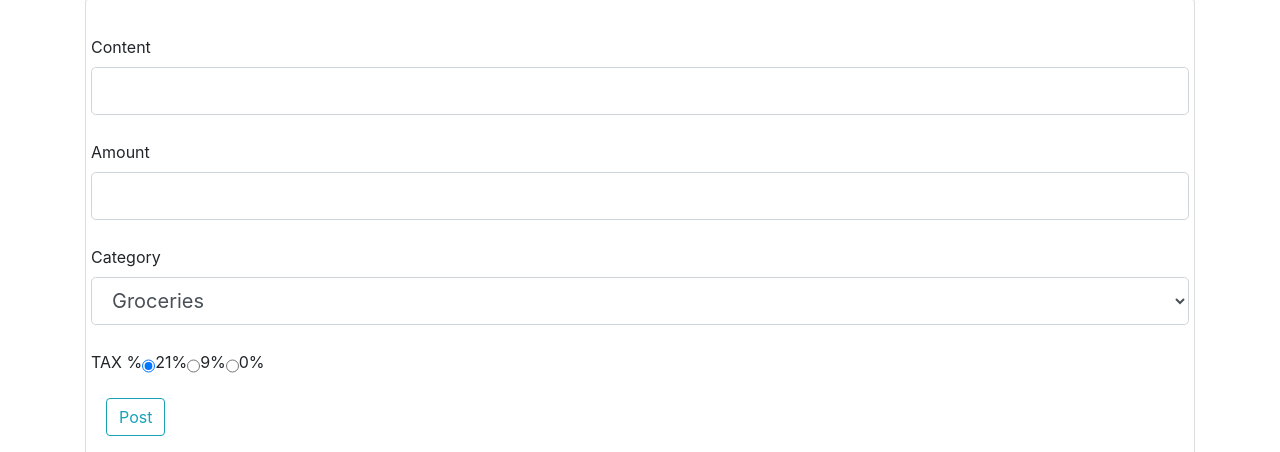
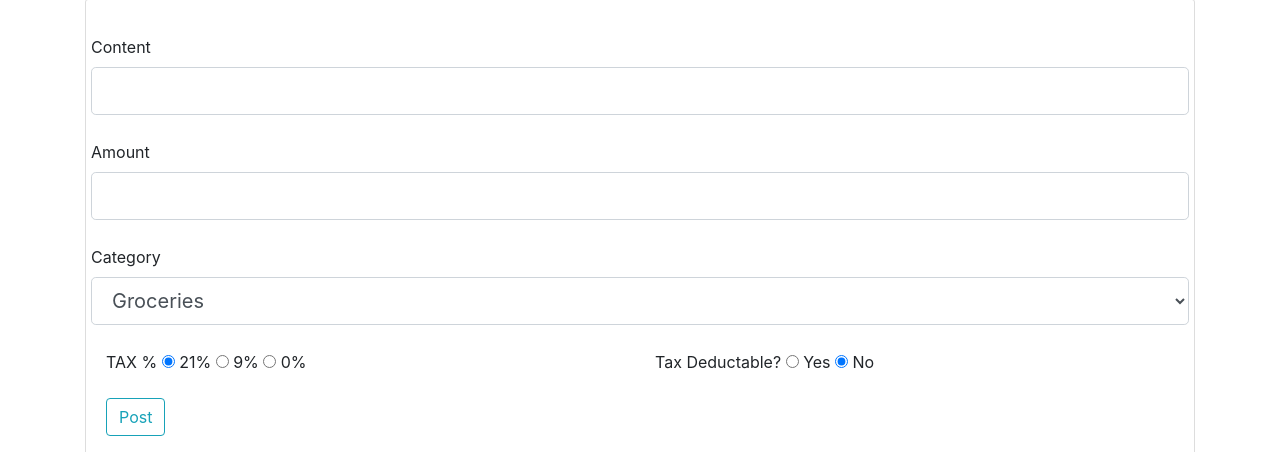
Before and after one commit to webclinic017/Flask-Finance-Manager, a Flask app: page /transactions/ in a window 1280 px wide. Shown: the part 76-528 px from the top of the page. Run offline with Flask 2, Linux system fonts and the light colour scheme; the visitor is signed in with stand-in values (Sample User, id 1); data comes from the database, SQL or seed files in the repository; data that the repository does not hold is empty; parts of the project's set-up code (start-up, migrations or seed data) failed here and were passed over; some libraries are stand-ins or nearby versions.

Commit message:
Added Tax deducatble transactions

```diff
--- a/webApp/models.py
+++ b/webApp/models.py
@@ -68,6 +68,7 @@ class Transaction(db.Model):
     tax_percentage = db.Column(db.Integer, default=21)
     amount = db.Column(db.Numeric(10,2))
     sub = db.Column(db.Boolean, default=False)
+    is_deductable = db.Column(db.Boolean, default=False)
     tax_amount= db.Column(db.Numeric(10,2))
     user_id = db.Column(db.Integer, db.ForeignKey('user.id'), nullable=False)
     def __repr__(self):
--- a/webApp/templates/transactions.html
+++ b/webApp/templates/transactions.html
@@ -47,6 +47,7 @@
                     {% endif %}
                 </div>
                 <div class="row">
+                    <div class="col">
                     {{ form.tax_percentage.label(class="form-control-label") }}
                     {% if form.tax_percentage.errors %}
                         {{ form.tax_percentage(class="form-control form-control-lg is-invalid") }}
@@ -63,6 +64,26 @@
                         </tr>
                         {% endfor %}
                     {% endif %}
+                    </div>
+
+                    <div class="col">
+                        {{ form.is_deductable.label(class="form-control-label") }}
+                        {% if form.is_deductable.errors %}
+                            {{ form.is_deductable(class="form-control form-control-lg is-invalid") }}
+                            <div class="invalid-feedback">
+                                {% for error in form.is_deductable.errors %}
+                                    <span>{{ error }}</span>
+                                {% endfor %}
+                            </div>
+                        {% else %}
+                            {% for subfield in form.is_deductable %}
+                            <tr>
+                                <td>{{ subfield }}</td>
+                                <td>{{ subfield.label }}</td>
+                            </tr>
+                            {% endfor %}
+                        {% endif %}
+                        </div>
                 </div>
             </div>
             </fieldset>
@@ -144,7 +165,7 @@
                   <td>{{transaction.tax_amount}}</td>
                   <td style="text-transform: capitalize;">{{transaction.category}}</td>
                   <td><form action="{{ url_for('users.delete_transaction', transaction_id=transaction.id) }}" method="POST">
-                      <input class="btn btn-light" type="submit" value="&#10004">
+                      <input class="btn btn-light" type="submit" value="&#x274C">
                   </form>            </td>
 
                 </tr>
--- a/webApp/users/forms.py
+++ b/webApp/users/forms.py
@@ -92,6 +92,7 @@ class TransactionForm(FlaskForm):
     content = StringField('Content',  validators=[DataRequired()])
     category = SelectField('Category',  choices=[('Groceries','Groceries'),('Bars/Clubs','Bars/Clubs'),('Restaurants','Restaurants'),('Smoking','Smoking'),('Other','Other'),('Fixed Monthly Cost','Fixed Monthly Cost')] , default='Groceries' )
     tax_percentage = RadioField('TAX %', choices=[('21','21%'),('9','9%'),('0','0%')], default='21')
+    is_deductable = RadioField('Tax Deductable?', choices=[('Yes','Yes'),('No','No')], default='No')
     submit = SubmitField('Post')
 
 class IncomeForm(FlaskForm):
--- a/webApp/users/routes.py
+++ b/webApp/users/routes.py
@@ -197,9 +197,10 @@ def sum_total(transactions):
 #Filters by month and year
 # trans = Transaction.query.filter(extract("month", Transaction.date)==month).filter(extract('year', Transaction.date)==year).all()
 
-curr_month= dt.date.today().strftime("%m")
+#curr_month= dt.date.today().strftime("%m")
 
-
+def curr_month():
+    return dt.date.today().strftime("%m")
 #Transaction Page where you can add and sort transactions by category and month
 
 @users.route("/transactions/", methods=['GET','POST'])
@@ -211,7 +212,7 @@ def transactions():
     if request.args.get("month"):
         month = request.args.get("month")
     else:
-        month = curr_month
+        month = curr_month()
 
     if request.args.get("category"):
         category = request.args.get("category")
@@ -234,22 +235,29 @@ def transactions():
     if form.submit.data and form.validate_on_submit():
 
         tax= calc_TAX(float(form.amount.data),float(form.tax_percentage.data))
+
+        # Transforms to BOOLEAN
+        if form.is_deductable.data == "Yes":
+            is_deductable = True
+        else:
+            is_deductable = False
+
         if form.category.data == 'abbonement':
             transaction = Transaction(category= form.category.data,
             content=form.content.data, author= current_user,
-            amount=float(form.amount.data) , tax_percentage = float(form.tax_percentage.data) , tax_amount=tax, sub=True)
+            amount=float(form.amount.data) , tax_percentage = float(form.tax_percentage.data) , tax_amount=tax, sub=True , is_deductable = is_deductable)
         else:
             transaction = Transaction(category= form.category.data,
             content=form.content.data, author= current_user,
-            amount=float(form.amount.data) , tax_percentage = float(form.tax_percentage.data) , tax_amount=tax)
+            amount=float(form.amount.data) , tax_percentage = float(form.tax_percentage.data) , tax_amount=tax , is_deductable = is_deductable)
         db.session.add(transaction)
         db.session.commit()
         flash('Added!','success')
-        return redirect(url_for('users.transactions', month=curr_month, category="all",  date_desc=0))
+        return redirect(url_for('users.transactions', month=curr_month(), category="all",  date_desc=0))
 
 
 
-    return render_template('transactions.html', title='Finances' , form=form,  transactions=transactions , sort_form=sort_form , total_sum=total_sum, no_sidebar=True , curr_month=curr_month)
+    return render_template('transactions.html', title='Finances' , form=form,  transactions=transactions , sort_form=sort_form , total_sum=total_sum, no_sidebar=True , curr_month=curr_month())
 
 
 
@@ -361,8 +369,11 @@ def dashboard(begin,end):
         income['freelance'] = {}
         income['freelance']['amount'] = freelance_df['amount'].sum()
         income['freelance']['VAT'] = (income['freelance']['amount']/121)*21
-        income['freelance']['net_amount'] = income['freelance']['amount'] - income['freelance']['VAT']
+        #Gets all transactions that are tax deductable and gets their TAX
+        income['freelance']['deductable'] = df.loc[df['is_deductable'] == True, 'tax_amount'].sum()
+        income['freelance']['Total_VAT'] = income['freelance']['VAT'] - income['freelance']['deductable']
         income['freelance']['hours_worked'] = freelance_df['hours_worked'].sum()
+        income['freelance']['net_amount'] = income['freelance']['amount'] - income['freelance']['Total_VAT']
         income['freelance']['avg_wage'] =  income['freelance']['net_amount']/income['freelance']['hours_worked']
         income['freelance']['avg_hours'] = float(income['freelance']['hours_worked'])/((end-begin).days/30.44)
 
@@ -385,7 +396,7 @@ def dashboard(begin,end):
         return render_template('dashboard.html' , title='Dashboard' , expenses=expenses , income=income , total=total, form=form , data=png_data , no_sidebar=True)
     else:
         flash("Please add some transactions first before accessing the dashboard",'danger')
-        return redirect(url_for('users.transactions', month=curr_month, category="all", date_desc=0))
+        return redirect(url_for('users.transactions', month=curr_month(), category="all", date_desc=0))
 
 
 
```
Also changed, not shown: webApp/templates/dashboard.html (+16 -2 lines).
